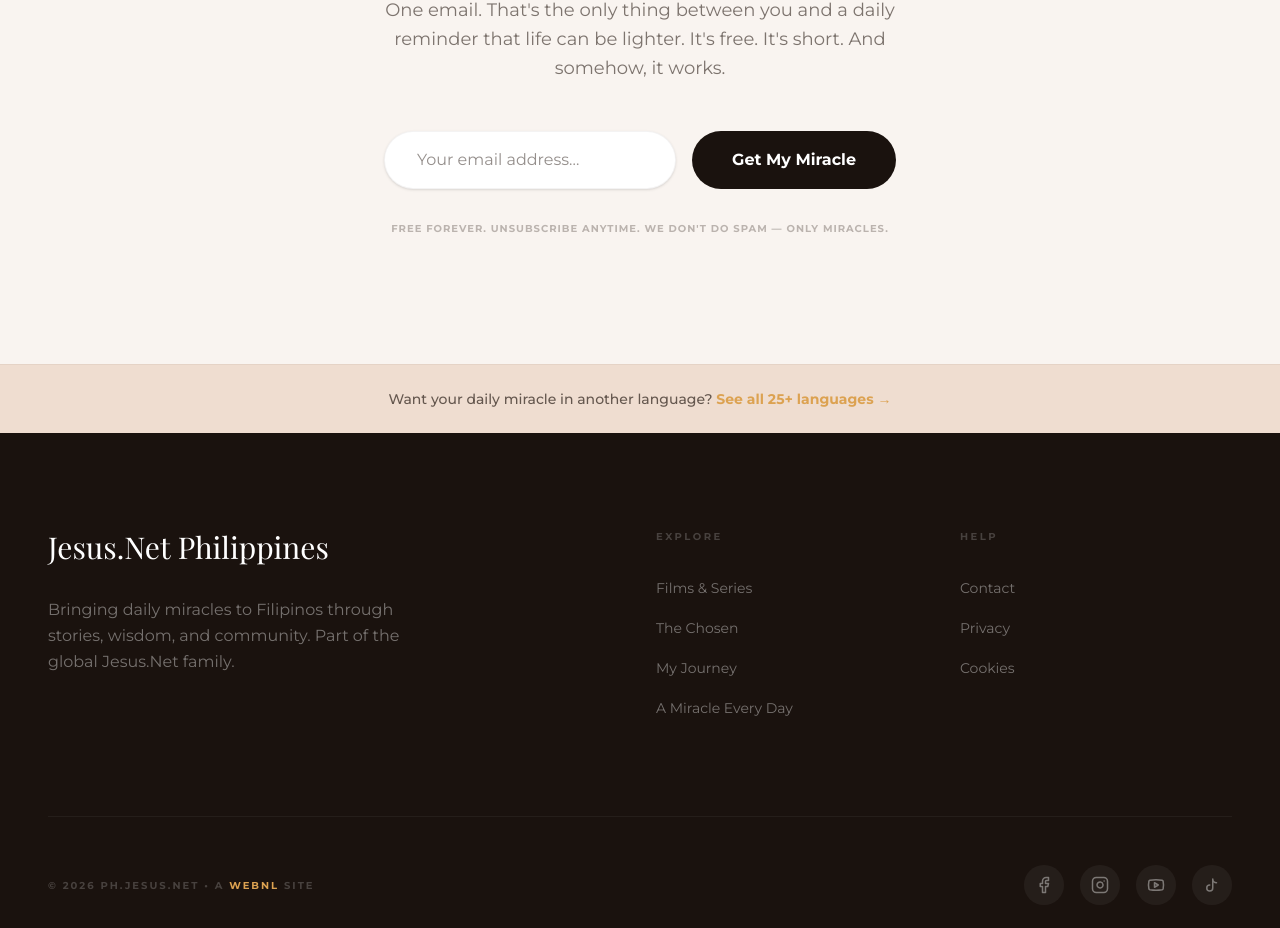
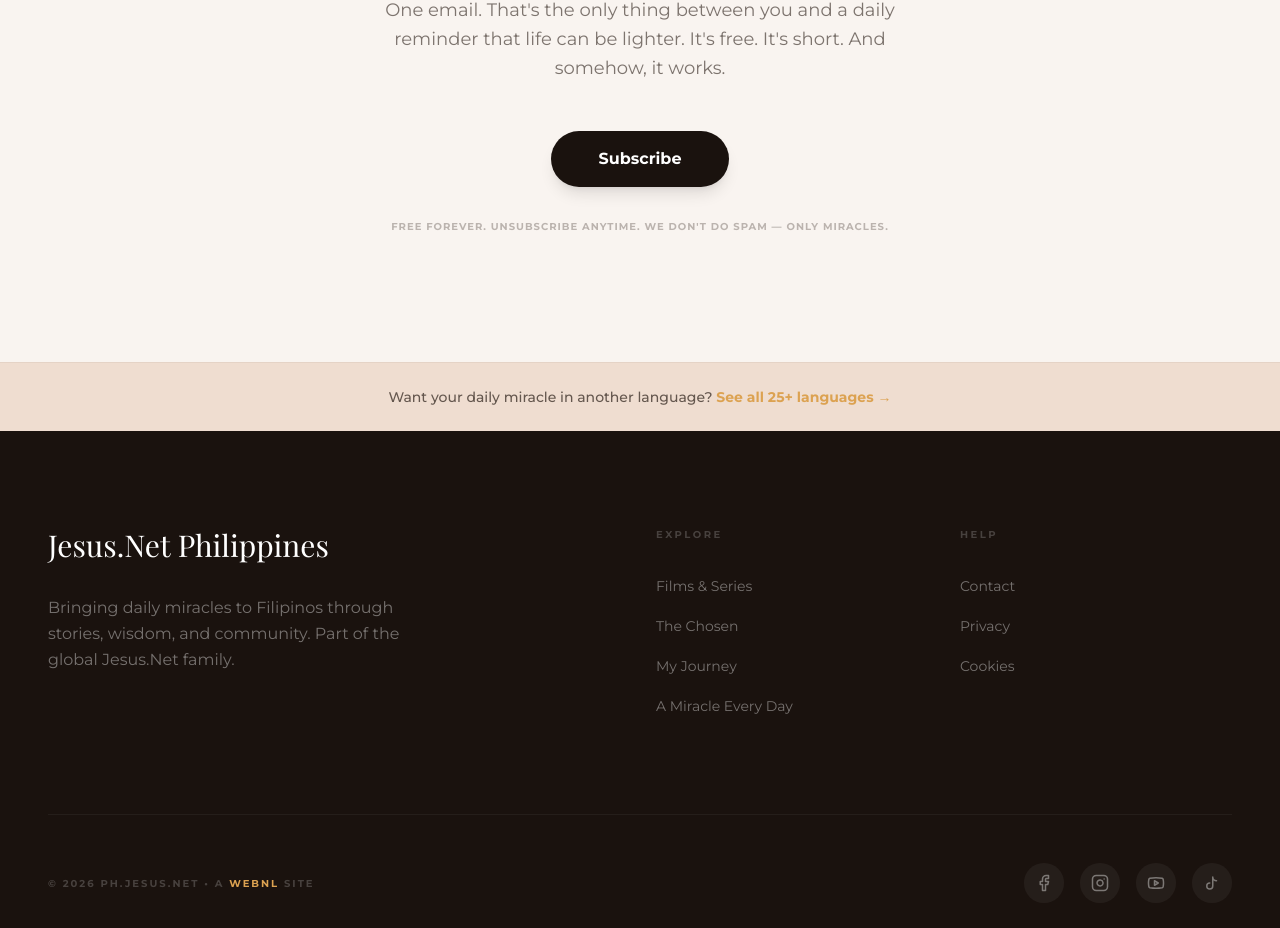
Before and after one commit to maric17/himala, a Next.js app: page / in a window 1280 px wide. Shown: the part 8013-8941 px from the top of the page. Built offline with nearby package versions, Linux system fonts and the light colour scheme; a web font is replaced by a local one.

Commit message:
feat: Add `FinalCTA` and `SampleMiracles` components to the landing page.

```diff
--- a/src/components/landing/FinalCTA.tsx
+++ b/src/components/landing/FinalCTA.tsx
@@ -1,63 +1,9 @@
 "use client";
 
-import React, { useState } from "react";
+import React from "react";
 import { motion } from "framer-motion";
-import { subscribeToMiracle } from "@/app/actions/miracle";
-import { CheckCircle2, AlertCircle, Loader2 } from "lucide-react";
 
 const FinalCTA = () => {
-    const [email, setEmail] = useState("");
-    const [status, setStatus] = useState<"idle" | "submitting" | "success" | "error">("idle");
-    const [errorMessage, setErrorMessage] = useState("");
-
-    const handleSubmit = async (e: React.FormEvent) => {
-        e.preventDefault();
-        if (!email) return;
-
-        setStatus("submitting");
-        try {
-            const result = await subscribeToMiracle(email);
-            if (result.success) {
-                setStatus("success");
-            } else {
-                setStatus("error");
-                setErrorMessage(result.error || "Something went wrong. Please try again later.");
-            }
-        } catch (error) {
-            console.error("CTA Error:", error);
-            setStatus("error");
-            setErrorMessage("Connection error. Try checking your internet.");
-        }
-    };
-
-    if (status === "success") {
-        return (
-            <section id="final-cta" className="py-32 bg-background-cream relative overflow-hidden">
-                <motion.div
-                    initial={{ opacity: 0, scale: 0.95 }}
-                    animate={{ opacity: 1, scale: 1 }}
-                    className="max-w-3xl mx-auto px-6 text-center relative z-10"
-                >
-                    <div className="w-20 h-20 bg-brand-gold/10 rounded-full flex items-center justify-center mx-auto mb-8">
-                        <CheckCircle2 size={40} className="text-brand-gold" />
-                    </div>
-                    <h2 className="text-4xl md:text-6xl font-serif text-brand-brown leading-tight mb-8">
-                        See you <span className="italic text-brand-gold">tomorrow!</span>
-                    </h2>
-                    <p className="text-brand-brown/60 text-lg mb-8 leading-relaxed max-w-xl mx-auto">
-                        Your first daily miracle is set to arrive tomorrow morning at 6:00 AM. Check your inbox (and maybe spam) to make sure you&apos;re ready.
-                    </p>
-                    <button
-                        onClick={() => setStatus("idle")}
-                        className="text-brand-gold font-bold hover:underline"
-                    >
-                        Sign up another email
-                    </button>
-                </motion.div>
-            </section>
-        );
-    }
-
     return (
         <section id="final-cta" className="py-32 bg-background-cream relative overflow-hidden">
             <motion.div
@@ -78,38 +24,15 @@
                     One email. That&apos;s the only thing between you and a daily reminder that life can be lighter. It&apos;s free. It&apos;s short. And somehow, it works.
                 </p>
 
-                <form onSubmit={handleSubmit} className="flex flex-col gap-4 max-w-lg mx-auto mb-8">
-                    <div className="flex flex-col md:flex-row gap-4">
-                        <input
-                            type="email"
-                            required
-                            placeholder="Your email address..."
-                            value={email}
-                            onChange={(e) => setEmail(e.target.value)}
-                            disabled={status === "submitting"}
-                            className="flex-1 bg-white border border-brand-brown/5 rounded-full px-8 py-4 focus:outline-none focus:border-brand-gold shadow-sm disabled:opacity-60"
-                        />
-                        <button
-                            type="submit"
-                            disabled={status === "submitting"}
-                            className="bg-brand-dark-brown text-white px-10 rounded-full font-bold hover:bg-brand-brown transition-all py-4 md:py-0 whitespace-nowrap min-w-[200px] flex items-center justify-center gap-2"
-                        >
-                            {status === "submitting" ? (
-                                <>
-                                    Joining... <Loader2 size={18} className="animate-spin" />
-                                </>
-                            ) : (
-                                "Get My Miracle"
-                            )}
-                        </button>
-                    </div>
-                    {status === "error" && (
-                        <div className="flex items-center gap-2 text-red-500 text-sm justify-center mt-2">
-                            <AlertCircle size={16} />
-                            <span>{errorMessage}</span>
-                        </div>
-                    )}
-                </form>
+                <div className="flex justify-center mb-8">
+                    <a
+                        href="https://ph.jesus.net/a-miracle-every-day#subscribe"
+                        rel="noopener noreferrer"
+                        className="bg-brand-dark-brown text-white px-12 py-4 rounded-full font-bold hover:bg-brand-brown transition-all shadow-lg hover:shadow-xl inline-block"
+                    >
+                        Subscribe
+                    </a>
+                </div>
                 <p className="text-[10px] uppercase tracking-widest font-bold text-brand-brown/30">
                     Free forever. Unsubscribe anytime. We don&apos;t do spam — only miracles.
                 </p>
--- a/src/components/landing/SampleMiracles.tsx
+++ b/src/components/landing/SampleMiracles.tsx
@@ -59,7 +59,6 @@
                         <motion.a
                             key={i}
                             href={miracle.link}
-                            target="_blank"
                             rel="noopener noreferrer"
                             initial={{ opacity: 0, y: 30 }}
                             whileInView={{ opacity: 1, y: 0 }}
@@ -97,7 +96,6 @@
                 >
                     <a
                         href="https://ph.jesus.net/miracles"
-                        target="_blank"
                         rel="noopener noreferrer"
                         className="bg-brand-dark-brown text-white px-10 py-5 rounded-full font-bold hover:bg-brand-brown transition-all flex items-center gap-4 group shadow-xl"
                     >
```
